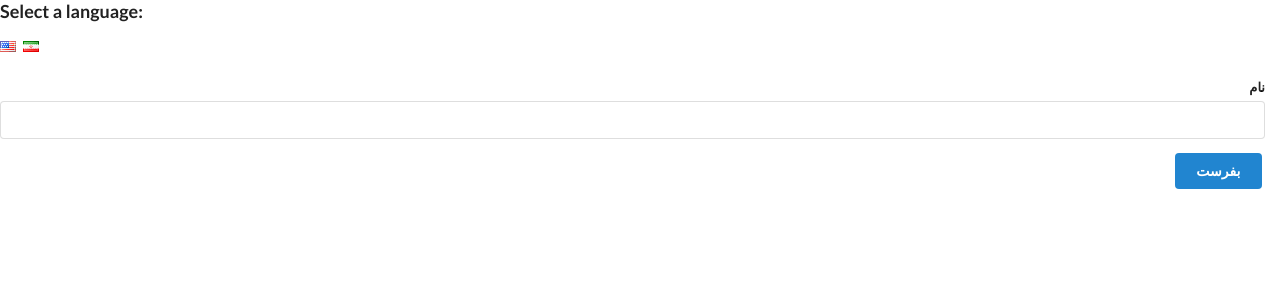
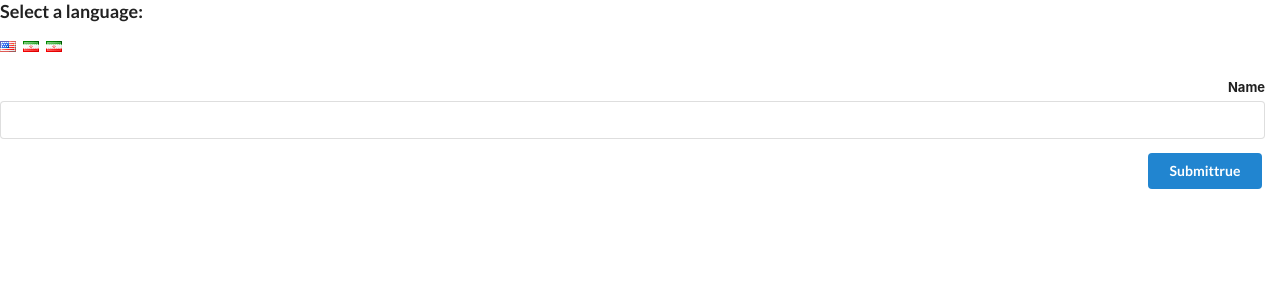
Before and after one commit to golismero96/training-course, a React (Create React App) app in the folder translate/: page / in a window 1280 px wide. Shown: the top 300 px of the page. Built offline with nearby package versions, Linux system fonts and the light colour scheme.

Commit message:
useReducer

```diff
--- a/translate/src/components/Button.js
+++ b/translate/src/components/Button.js
@@ -1,20 +1,23 @@
-import React from 'react';
-import LanguageContext from '../contexts/LanguageContext';
+import React,{useContext,useMemo} from 'react';
+import {useLangContext} from '../contexts/LanguageContext';
 
 
 const Button = () => {
     // provider
-    // const lang = useContext(LanguageContext)
-
+    const [state,dispatch] = useLangContext()
+    const memo = useMemo(()=>{
+        return{
+            language:state.language
+        }
+    },[state.language])
     // Consumer
-    const renderSubmit = (value) => {
-        return value === 'english' ? 'Submit' : 'بفرست'
+    console.log('button',memo)
+    const renderSubmit = () => {
+        return memo.language === 'english' ? 'Submit'+state.test : 'بفرست'+state.test
     }
     return (
         <button className="button ui primary">
-            <LanguageContext.Consumer>
-                {(value) => renderSubmit(value)}
-            </LanguageContext.Consumer>
+            {renderSubmit()}
         </button>
     );
 };
--- a/translate/src/components/Field.js
+++ b/translate/src/components/Field.js
@@ -1,12 +1,12 @@
-import React from 'react';
+import React,{useContext} from 'react';
 import LanguageContext from '../contexts/LanguageContext';
 
 
 const Field = () => {
     // provider
-    // const lang = useContext(LanguageContext)
+    const [state,_] = useContext(LanguageContext)
     // {value === 'english' ? 'Name' : 'نام'}
-
+    console.log("field")
     // Consumer
     const renderLabel = (value) => {
         return value === 'english' ? 'Name' : 'نام'
@@ -14,9 +14,7 @@ const Field = () => {
     return (
         <div className='ui field'>
             <label htmlFor="name">
-                <LanguageContext.Consumer>
-                    {(value) => renderLabel(value)}
-                </LanguageContext.Consumer>
+            {renderLabel(state.language)}
             </label>
             <input id="name" className="input ui info" />
         </div>
--- a/translate/src/components/LanguageSelector.js
+++ b/translate/src/components/LanguageSelector.js
@@ -1,15 +1,16 @@
-import React from 'react';
+import React, { useContext } from 'react';
 import LanguageContext from '../contexts/LanguageContext'
 
 function LanguageSelector() {
-    const contextType = LanguageContext
-    console.log(contextType)
-    console.log("contextType")
+    // const contextType = LanguageContext
+    const [state, dispatch] = useContext(LanguageContext)
+
     return (
         <div>
           <h3>Select a language: </h3>
-          <i className="flag us" onClick={() => contextType.onChangeLanguage('english')} />
-          <i className="flag ir" onClick={() => contextType.onChangeLanguage('persian')} />
+          <i className="flag us" onClick={() => dispatch({type:'setlang',language:'english'})} />
+          <i className="flag ir" onClick={() => dispatch({type:'setlang',language:'persian'})} />
+          <i className="flag ir" onClick={() => dispatch({type:'setTest',test:!state.test})} />
           <br />
           <br />
         </div>
--- a/translate/src/contexts/LanguageContext.js
+++ b/translate/src/contexts/LanguageContext.js
@@ -1,19 +1,46 @@
-import React, { useState } from 'react'
+import React, { useState,useContext,useMemo ,useReducer} from 'react'
 
 // export default React.createContext('english')
-
+const initialState = {
+    language: 'english',
+    test: true,
+  };
+const reducer = (state, action) => {
+    switch (action.type) {
+      case 'setlang':
+        return { ...state, language: action.language };
+      case 'setTest':
+        return { ...state, test: action.test };
+      default:
+        throw new Error('unexpected action type');
+    }
+  };
 const Context = React.createContext('english')
-
+export function useLangContext() {
+    return useContext(Context)
+  }
 
 
 export const LanguageStore = (props)  => {
+    const value = useReducer(reducer, initialState);
     const [language, setLanguage] = useState('english')
+    const [test,setTest] = useState(true)
     const onChangeLanguage = (language) => {
       setLanguage(language)
     }
+    const memoLang = useMemo(()=>{
+        return{
+            language:language,
+        }
+    },[language])
+    const memoTest = useMemo(()=>{
+        return{
+            test:test,
+        }
+    },[test])
     return (
         <div>
-            <Context.Provider value={{...language, onChangeLanguage:onChangeLanguage}}>
+            <Context.Provider value={value}>
                 {props.children}
             </Context.Provider>
         </div>
```
Also changed, not shown: 1 other file (tests, documents, lock files or other folders).
